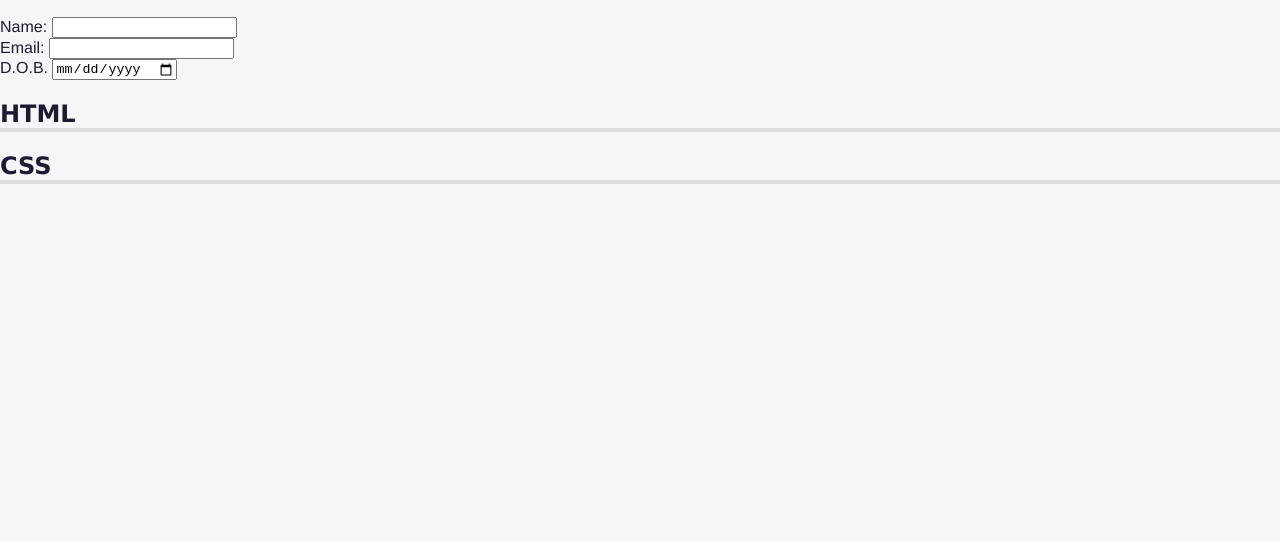
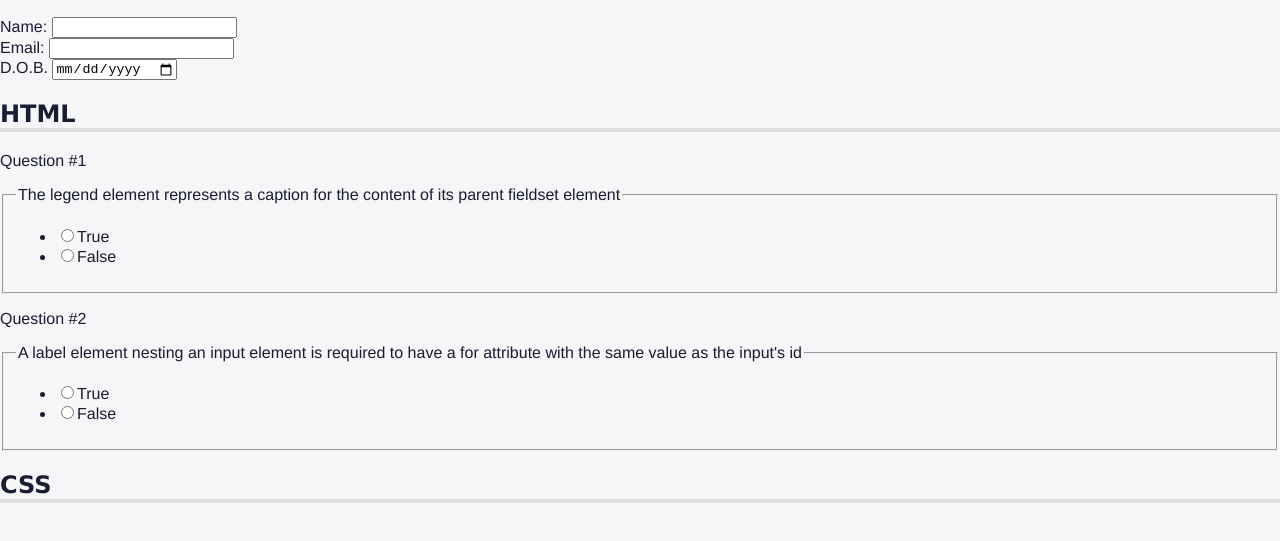
Before and after one commit to rociocabrera/HTML-CSS-Quiz, a plain HTML site: page index.html in a window 1280 px wide. Shown: the part 105-646 px from the top of the page. Drawn offline with Linux system fonts and the light colour scheme.

Commit message:
add pseudo-element

```diff
--- a/index.html
+++ b/index.html
@@ -48,6 +48,68 @@
         </section>
         <section role="region" aria-labelledby="html-questions">
           <h2 id="html-questions">HTML</h2>
+          <div class="question-block">
+            <p>1</p>
+            <fieldset class="question">
+              <legend>
+                The legend element represents a caption for the content of its
+                parent fieldset element
+              </legend>
+              <ul class="answers-list">
+                <li>
+                  <label for="q1-a1"
+                    ><input
+                      type="radio"
+                      id="q1-a1"
+                      value="true"
+                      name="true"
+                    />True</label
+                  >
+                </li>
+                <li>
+                  <label for="q1-a2"
+                    ><input
+                      type="radio"
+                      id="q1-a2"
+                      value="false"
+                      name="true"
+                    />False</label
+                  >
+                </li>
+              </ul>
+            </fieldset>
+          </div>
+          <div class="question-block">
+            <p>2</p>
+            <fieldset class="question" name="html-question-two">
+              <legend>
+                A label element nesting an input element is required to have a
+                for attribute with the same value as the input's id
+              </legend>
+              <ul class="answers-list">
+                <li>
+                  <label for="q2-a1"
+                    ><input
+                      type="radio"
+                      id="q2-a1"
+                      value="true"
+                      name="false"
+                    />True</label
+                  >
+                </li>
+                <li>
+                  <label for="q2-a2"
+                    ><input
+                      type="radio"
+                      id="q2-a2"
+                      value="false"
+                      name="false"
+                    />False</label
+                  >
+                </li>
+              </ul>
+            </fieldset>
+          </div>
         </section>
         <section role="region" aria-labelledby="css-questions">
           <h2 id="css-questions">CSS</h2>
--- a/styles.css
+++ b/styles.css
@@ -49,3 +49,6 @@ nav > ul {
   white-space: nowrap;
   border: 0;
 }
+p::before {
+  content: "Question #";
+}
```
